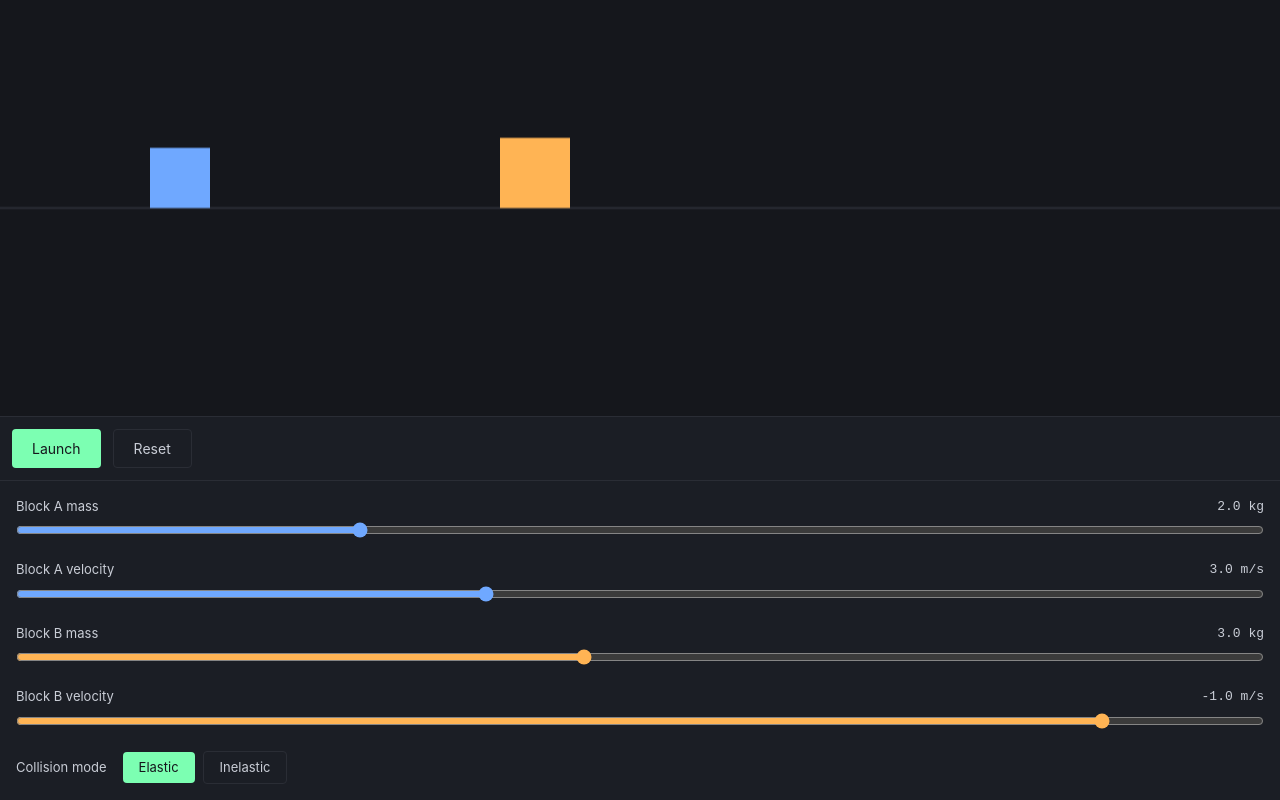
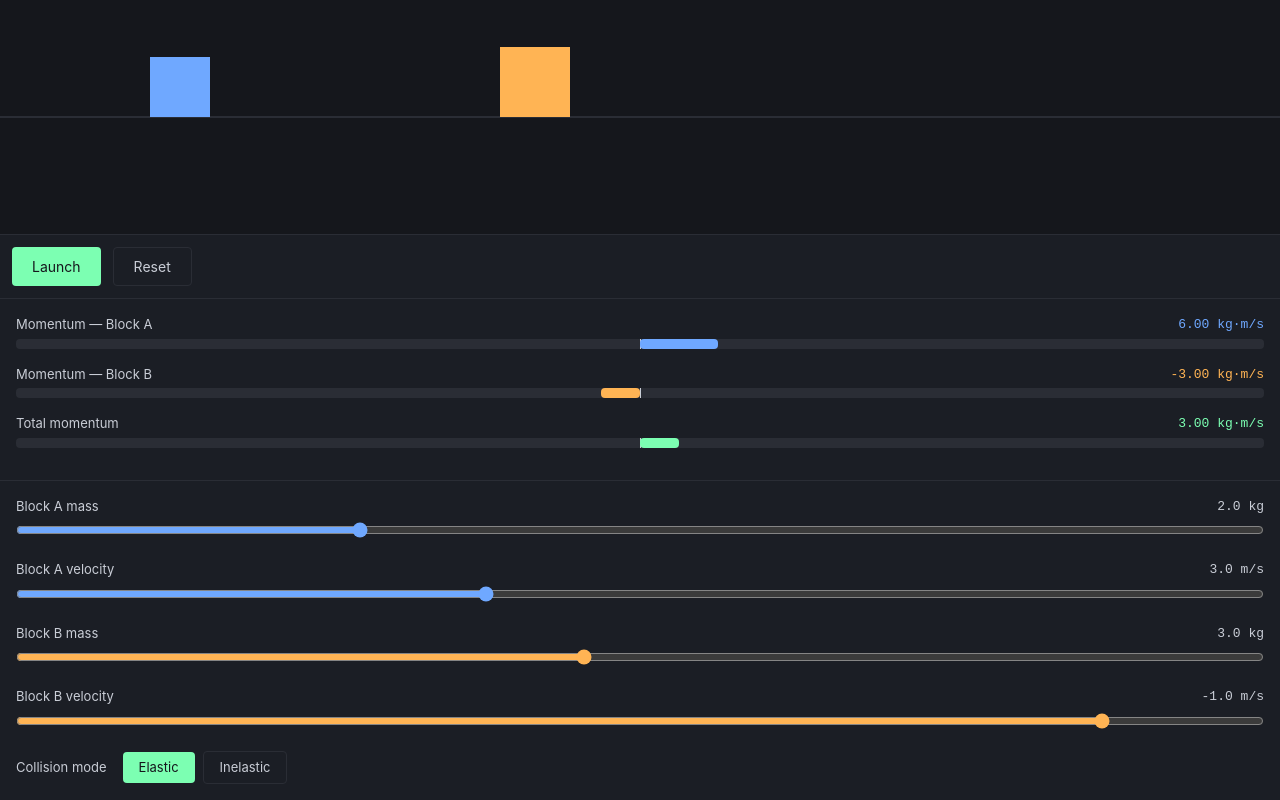
Before and after one commit to baguenaney-design/physicslab, a React (Vite) app: page / in a window 1280 px wide. Built offline with nearby package versions, Linux system fonts and the light colour scheme.

Commit message:
phase 1.6: live momentum/KE-loss readout wired into App

```diff
--- a/src/App.jsx
+++ b/src/App.jsx
@@ -1,6 +1,7 @@
-import { useState } from 'react'
+import { useRef, useState } from 'react'
 import MomentumCanvas from './simulations/momentum/MomentumCanvas'
 import Controls from './simulations/momentum/Controls'
+import Readout from './simulations/momentum/Readout'
 
 function App() {
   const [simState, setSimState] = useState({
@@ -10,16 +11,22 @@ function App() {
     velocityB: -1,
     mode: 'elastic',
   })
+  const readoutRef = useRef(null)
 
   const handleControlsChange = (partial) => {
     setSimState((prev) => ({ ...prev, ...partial }))
   }
 
+  const handleFrame = (frame) => {
+    readoutRef.current?.update(frame)
+  }
+
   return (
     <div style={{ display: 'flex', flexDirection: 'column', width: '100vw', height: '100vh' }}>
       <div style={{ flex: 1, minHeight: 0 }}>
-        <MomentumCanvas {...simState} />
+        <MomentumCanvas {...simState} onFrame={handleFrame} />
       </div>
+      <Readout ref={readoutRef} />
       <Controls {...simState} onChange={handleControlsChange} />
     </div>
   )
--- a/src/simulations/momentum/MomentumCanvas.jsx
+++ b/src/simulations/momentum/MomentumCanvas.jsx
@@ -1,5 +1,5 @@
 import { useEffect, useRef } from 'react'
-import { elasticCollision, inelasticCollision } from './physics.js'
+import { elasticCollision, inelasticCollision, kineticEnergy } from './physics.js'
 
 const BLOCK_A_START_X = 150
 const BLOCK_B_START_X = 500
@@ -19,6 +19,7 @@ function createInitialSimState(velocityA, velocityB) {
     v2: velocityB,
     collided: false,
     running: false,
+    keLoss: null,
   }
 }
 
@@ -49,7 +50,14 @@ function draw(ctx, width, height, x1, x2, sizeA, sizeB) {
   ctx.fillRect(x2, trackY - sizeB, sizeB, sizeB)
 }
 
-function MomentumCanvas({ massA = 2, velocityA = 3, massB = 3, velocityB = -1, mode = 'elastic' }) {
+function MomentumCanvas({
+  massA = 2,
+  velocityA = 3,
+  massB = 3,
+  velocityB = -1,
+  mode = 'elastic',
+  onFrame,
+}) {
   const containerRef = useRef(null)
   const canvasRef = useRef(null)
   const simRef = useRef(createInitialSimState(velocityA, velocityB))
@@ -61,6 +69,15 @@ function MomentumCanvas({ massA = 2, velocityA = 3, massB = 3, velocityB = -1, m
     const ctx = canvas.getContext('2d')
     const sim = simRef.current
     draw(ctx, canvas.width, canvas.height, sim.x1, sim.x2, blockSizeForMass(massA), blockSizeForMass(massB))
+
+    if (onFrame) {
+      onFrame({
+        momentumA: massA * sim.v1,
+        momentumB: massB * sim.v2,
+        totalMomentum: massA * sim.v1 + massB * sim.v2,
+        keLoss: sim.keLoss,
+      })
+    }
   }
 
   const step = (timestamp) => {
@@ -76,11 +93,19 @@ function MomentumCanvas({ massA = 2, velocityA = 3, massB = 3, velocityB = -1, m
     // collision: block A's right edge reaches block B's left edge
     if (!sim.collided && sim.x1 + widthA >= sim.x2) {
       sim.x2 = sim.x1 + widthA // snap to touching, no overlap
+      const uBeforeA = sim.v1
+      const uBeforeB = sim.v2
       const collide = mode === 'inelastic' ? inelasticCollision : elasticCollision
       const { v1f, v2f } = collide(massA, sim.v1, massB, sim.v2)
       sim.v1 = v1f
       sim.v2 = v2f
       sim.collided = true
+
+      if (mode === 'inelastic') {
+        const keBefore = kineticEnergy(massA, uBeforeA) + kineticEnergy(massB, uBeforeB)
+        const keAfter = kineticEnergy(massA, v1f) + kineticEnergy(massB, v2f)
+        sim.keLoss = keBefore - keAfter
+      }
     }
 
     redraw()
--- /dev/null
+++ b/src/simulations/momentum/Readout.jsx
@@ -0,0 +1,144 @@
+import { forwardRef, useImperativeHandle, useRef } from 'react'
+
+const MAX_MOMENTUM = 48 // kg·m/s — max mass (6) * max velocity (8), used to scale bar fill
+
+function setBar(barEl, valueEl, value) {
+  const pct = Math.min(Math.abs(value) / MAX_MOMENTUM, 1) * 50 // half-track width max
+  if (value >= 0) {
+    barEl.style.left = '50%'
+    barEl.style.width = `${pct}%`
+  } else {
+    barEl.style.left = `${50 - pct}%`
+    barEl.style.width = `${pct}%`
+  }
+  valueEl.textContent = `${value.toFixed(2)} kg·m/s`
+}
+
+function BarRow({ label, color, barRef, valueRef }) {
+  return (
+    <div style={{ marginBottom: '16px' }}>
+      <div style={{ display: 'flex', justifyContent: 'space-between', marginBottom: '4px' }}>
+        <span style={{ fontFamily: 'var(--instrument-body-font)', fontSize: '13px', color: 'var(--instrument-text)' }}>
+          {label}
+        </span>
+        <span
+          ref={valueRef}
+          style={{ fontFamily: 'var(--instrument-data-font)', fontSize: '13px', color }}
+        >
+          0.00 kg·m/s
+        </span>
+      </div>
+      <div
+        style={{
+          position: 'relative',
+          height: '10px',
+          background: 'var(--instrument-grid)',
+          borderRadius: 'var(--radius-max)',
+        }}
+      >
+        <div
+          style={{
+            position: 'absolute',
+            left: '50%',
+            top: 0,
+            bottom: 0,
+            width: '1px',
+            background: 'var(--instrument-text)',
+          }}
+        />
+        <div
+          ref={barRef}
+          style={{
+            position: 'absolute',
+            top: 0,
+            bottom: 0,
+            left: '50%',
+            width: '0%',
+            background: color,
+            borderRadius: 'var(--radius-max)',
+          }}
+        />
+      </div>
+    </div>
+  )
+}
+
+const Readout = forwardRef(function Readout(_props, ref) {
+  const barARef = useRef(null)
+  const valueARef = useRef(null)
+  const barBRef = useRef(null)
+  const valueBRef = useRef(null)
+  const barTotalRef = useRef(null)
+  const valueTotalRef = useRef(null)
+  const keLossRowRef = useRef(null)
+  const keLossValueRef = useRef(null)
+
+  useImperativeHandle(ref, () => ({
+    update({ momentumA, momentumB, totalMomentum, keLoss }) {
+      setBar(barARef.current, valueARef.current, momentumA)
+      setBar(barBRef.current, valueBRef.current, momentumB)
+      setBar(barTotalRef.current, valueTotalRef.current, totalMomentum)
+
+      if (keLoss !== null && keLoss > 0) {
+        keLossRowRef.current.style.display = 'block'
+        keLossValueRef.current.textContent = `${keLoss.toFixed(2)} J`
+      } else {
+        keLossRowRef.current.style.display = 'none'
+      }
+    },
+  }))
+
+  return (
+    <div
+      style={{
+        padding: '16px',
+        background: 'var(--instrument-panel)',
+        borderTop: '1px solid var(--instrument-grid)',
+      }}
+    >
+      <BarRow
+        label="Momentum — Block A"
+        color="var(--instrument-block-a)"
+        barRef={barARef}
+        valueRef={valueARef}
+      />
+      <BarRow
+        label="Momentum — Block B"
+        color="var(--instrument-block-b)"
+        barRef={barBRef}
+        valueRef={valueBRef}
+      />
+      <BarRow
+        label="Total momentum"
+        color="var(--instrument-phosphor-green)"
+        barRef={barTotalRef}
+        valueRef={valueTotalRef}
+      />
+      <div ref={keLossRowRef} style={{ display: 'none' }}>
+        <div style={{ display: 'flex', justifyContent: 'space-between' }}>
+          <span
+            style={{
+              fontFamily: 'var(--instrument-body-font)',
+              fontSize: '13px',
+              color: 'var(--instrument-block-b)',
+            }}
+          >
+            KE lost (inelastic)
+          </span>
+          <span
+            ref={keLossValueRef}
+            style={{
+              fontFamily: 'var(--instrument-data-font)',
+              fontSize: '13px',
+              color: 'var(--instrument-block-b)',
+            }}
+          >
+            0.00 J
+          </span>
+        </div>
+      </div>
+    </div>
+  )
+})
+
+export default Readout
```
Also changed, not shown: 1 other file (tests, documents, lock files or other folders).
